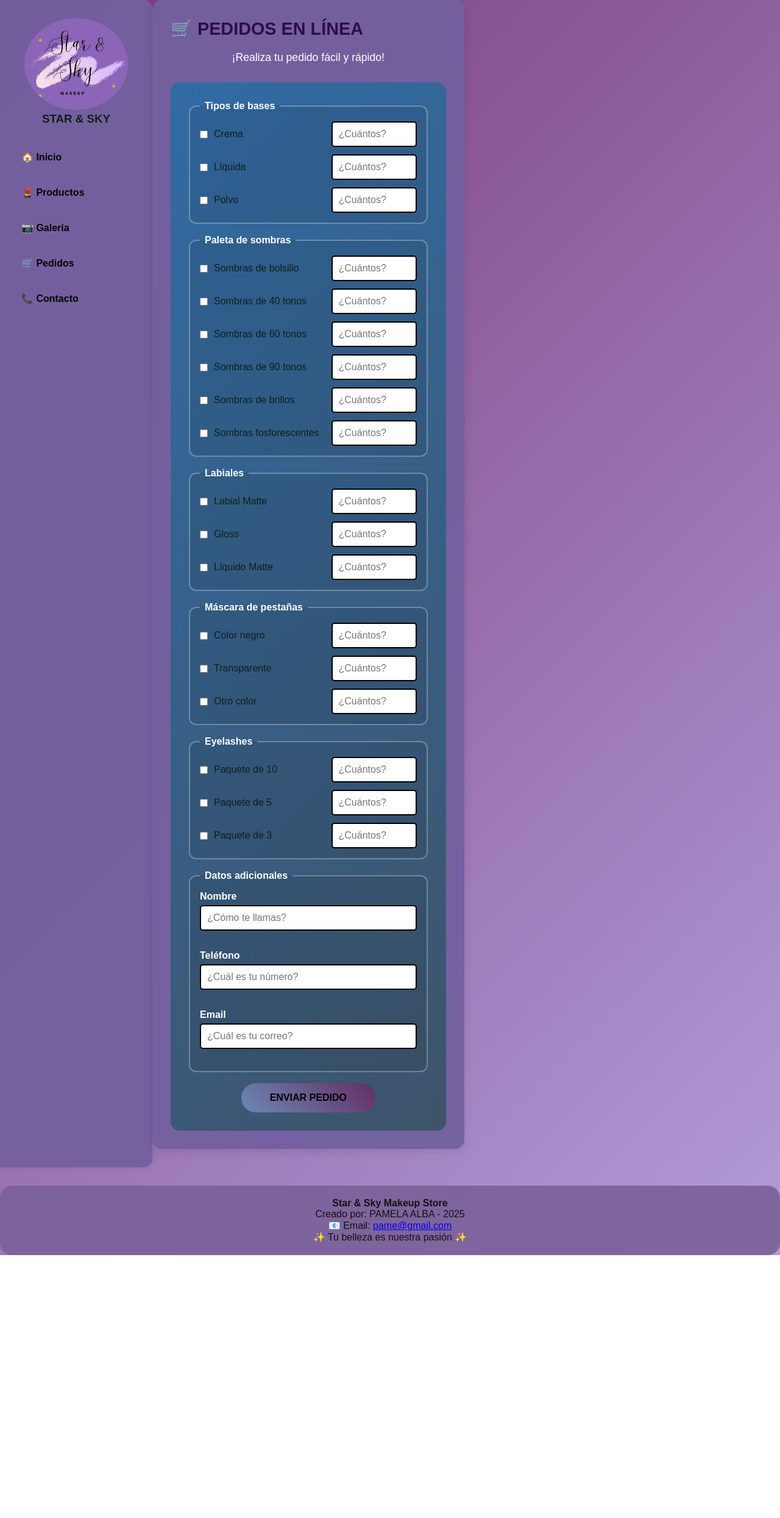
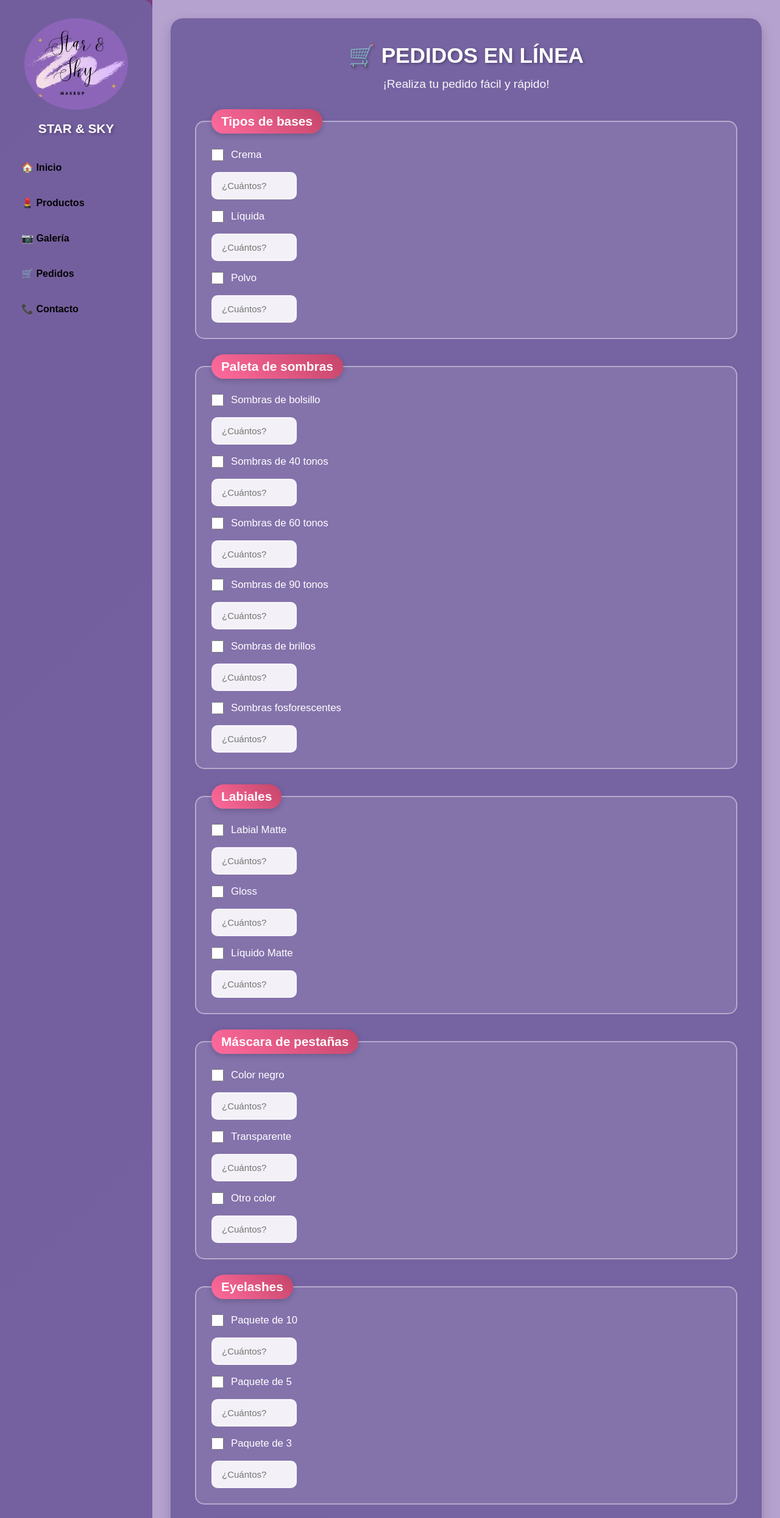
Before and after one commit to pamealba10/shop-star, a plain HTML site: page pedidos.html in a window 1280 px wide. Shown: the top 2489 px of the page at 61% size. Before the commit the page ends 2058 px from the top, so only its background shows below. Drawn offline with Linux system fonts and the light colour scheme.

Commit message:
cambios en las paginas

```diff
--- a/contacto.css
+++ b/contacto.css
@@ -73,7 +73,7 @@ body {
 }
 
 .content-section {
-    background: rgba(255, 255, 255, 0.95);
+    background: rgba(223, 217, 229, 0.95);
     border-radius: 15px;
     padding: 40px;
     margin-bottom: 30px;
@@ -83,7 +83,7 @@ body {
 }
 
 .content-section h2 {
-    color: #7a3b7a;
+    color: #6c166c;
     margin-bottom: 30px;
     font-size: 2em;
     text-align: center;
@@ -95,7 +95,7 @@ table {
     width: 100%;
     border-collapse: collapse;
     margin: 20px 0;
-    background: white;
+    background: rgb(111, 157, 188);
     border-radius: 10px;
     overflow: hidden;
     box-shadow: 0 3px 10px rgba(0,0,0,0.1);
@@ -123,12 +123,12 @@ tr:hover {
 }
 
 td strong {
-    color: #7a3b7a;
+    color: #4f1866;
     font-size: 1.1em;
 }
 
 td a {
-    color: #9b59b6;
+    color: #8643a1;
     text-decoration: none;
     font-weight: 600;
     transition: color 0.3s ease;
--- a/pedidos.css
+++ b/pedidos.css
@@ -1,4 +1,4 @@
-/*  Estos son los estilos de la página principal */
+/* Estilos para la página de Pedidos */
 
 * {
     margin: 0;
@@ -31,18 +31,11 @@
     margin-bottom: 30px;
 }
 
-        .logo-icon {
-            width: 80px;
-            height: 80px;
-            background: linear-gradient(45deg, #ff6b9d, #c44569);
-            border-radius: 50%;
-            margin: 0 auto 10px;
-            display: flex;
-            align-items: center;
-            justify-content: center;
+.logo h3 {
     color: white;
-            font-size: 24px;
-            font-weight: bold;
+    margin-top: 15px;
+    font-size: 1.3em;
+    text-shadow: 2px 2px 4px rgba(0,0,0,0.3);
 }
 
 .menu ul {
@@ -69,76 +62,288 @@
     transform: translateX(5px);
 }
 
+/* Contenido principal */
+.main-content {
+    flex: 1;
+    padding: 30px;
+    overflow-y: auto;
+    display: flex;
+    flex-direction: column;
+    align-items: center;
+}
 
+.content-section {
+    background: rgba(115, 96, 160, 0.95);
+    border-radius: 20px;
+    padding: 40px;
+    margin-bottom: 30px;
+    box-shadow: 0 8px 20px rgba(0,0,0,0.2);
+    width: 100%;
+    max-width: 1200px;
+}
 
-/* Estilos específicos para el formulario de pedidos */
+.content-section h2 {
+    color: white;
+    margin-bottom: 15px;
+    font-size: 2.2em;
+    text-align: center;
+    text-shadow: 2px 2px 4px rgba(0,0,0,0.3);
+}
 
 .section-intro {
     text-align: center;
-  font-size: 1.1em;
-  margin-bottom: 20px;
-  color: #fff;
+    font-size: 1.2em;
+    margin-bottom: 30px;
+    color: rgba(255, 255, 255, 0.95);
+}
+
+/* Formulario de pedidos */
+.form-section {
+    background: transparent;
+    padding: 0;
+}
+
+.order-form {
+    width: 100%;
 }
 
 .order-form fieldset {
-  border: 2px solid rgba(255, 255, 255, 0.3);
-  border-radius: 12px;
-  padding: 16px;
-  margin-bottom: 18px;
-  background: rgba(0, 0, 0, 0.08);
+    border: 2px solid rgba(255, 255, 255, 0.4);
+    border-radius: 15px;
+    padding: 25px;
+    margin-bottom: 25px;
+    background: rgba(255, 255, 255, 0.1);
+    backdrop-filter: blur(10px);
+    transition: all 0.3s ease;
+}
+
+.order-form fieldset:hover {
+    background: rgba(255, 255, 255, 0.15);
+    border-color: rgba(255, 255, 255, 0.6);
+    transform: translateY(-2px);
+    box-shadow: 0 5px 15px rgba(0,0,0,0.2);
 }
 
 .order-form legend {
-  padding: 0 8px;
+    padding: 8px 16px;
     font-weight: 700;
-  color: #ffffff;
+    font-size: 1.3em;
+    color: white;
+    background: linear-gradient(45deg, #ff6b9d, #c44569);
+    border-radius: 20px;
+    box-shadow: 0 3px 10px rgba(0,0,0,0.2);
 }
 
 .form-grid {
     display: grid;
-  grid-template-columns: 1fr 140px;
-  gap: 12px 20px;
+    /* grid-template-columns: 1fr auto; */
+    gap: 18px 25px;
     align-items: center;
 }
 
 .item-row {
-  display: contents; /* permite que los hijos ocupen columnas de la grid */
+    display: contents;
 }
 
 .option {
     display: flex;
     align-items: center;
-  gap: 10px;
-}
-
-/* Ajustes de inputs para este formulario */
-.form-section input[type="number"] {
-  width: 140px;
-}
-
-.extra-data {
-  display: grid;
-  grid-template-columns: repeat(auto-fit, minmax(240px, 1fr));
     gap: 12px;
 }
 
+.option input[type="checkbox"] {
+    width: 20px;
+    height: 20px;
+    cursor: pointer;
+    accent-color: #ff6b9d;
+}
+
+.option label {
+    color: white;
+    font-size: 1.05em;
+    font-weight: 500;
+    cursor: pointer;
+    transition: color 0.3s ease;
+}
+
+.option:hover label {
+    color: #ffd1e0;
+}
+
+.order-form input[type="number"] {
+    width: 140px;
+    padding: 12px 15px;
+    border: 2px solid rgba(255, 255, 255, 0.3);
+    border-radius: 10px;
+    font-size: 15px;
+    background: rgba(255, 255, 255, 0.9);
+    transition: all 0.3s ease;
+}
+
+.order-form input[type="number"]:focus {
+    outline: none;
+    border-color: #ff6b9d;
+    background: white;
+    box-shadow: 0 0 10px rgba(255, 107, 157, 0.3);
+}
+
+/* Datos adicionales */
+.extra-data {
+    display: grid;
+    grid-template-columns: repeat(auto-fit, minmax(280px, 1fr));
+    gap: 20px;
+}
+
+.form-group {
+    display: flex;
+    flex-direction: column;
+    gap: 8px;
+}
+
 .form-group label {
-  color: #fff;
+    color: white;
+    font-weight: 600;
+    font-size: 1.05em;
 }
 
 .form-group input[type="text"],
 .form-group input[type="email"],
 .form-group input[type="number"] {
     width: 100%;
-  max-width: 420px;
+    padding: 14px 16px;
+    border: 2px solid rgba(255, 255, 255, 0.3);
+    border-radius: 10px;
+    font-size: 15px;
+    background: rgba(255, 255, 255, 0.9);
+    transition: all 0.3s ease;
 }
 
+.form-group input:focus {
+    outline: none;
+    border-color: #ff6b9d;
+    background: white;
+    box-shadow: 0 0 10px rgba(255, 107, 157, 0.3);
+}
+
+/* Botón de envío */
 .submit-row {
     display: flex;
     justify-content: center;
-  margin-top: 14px;
+    margin-top: 30px;
 }
 
 .submit-row button {
-  min-width: 220px;
+    min-width: 250px;
+    padding: 16px 40px;
+    background: linear-gradient(45deg, #ff6b9d, #c44569);
+    color: white;
+    border: none;
+    border-radius: 30px;
+    font-size: 1.1em;
+    font-weight: bold;
+    cursor: pointer;
+    box-shadow: 0 5px 15px rgba(0,0,0,0.3);
+    transition: all 0.3s ease;
+    text-transform: uppercase;
+    letter-spacing: 1px;
 }
+
+.submit-row button:hover {
+    transform: translateY(-3px);
+    box-shadow: 0 8px 20px rgba(0,0,0,0.4);
+    background: linear-gradient(45deg, #ff5589, #b03857);
+}
+
+.submit-row button:active {
+    transform: translateY(-1px);
+}
+
+/* Footer */
+.footer {
+    text-align: center;
+    padding: 25px;
+    background: rgba(115, 96, 160, 0.95);
+    border-radius: 20px;
+    margin-top: auto;
+    color: white;
+    width: 100%;
+    max-width: 1200px;
+    box-shadow: 0 5px 15px rgba(0,0,0,0.2);
+}
+
+.footer p {
+    margin: 8px 0;
+    font-size: 1em;
+}
+
+.footer a {
+    color: #ffd1e0;
+    text-decoration: none;
+    transition: color 0.3s ease;
+}
+
+.footer a:hover {
+    color: white;
+    text-decoration: underline;
+}
+
+/* Responsive para móviles */
+@media (max-width: 768px) {
+    .container {
+        flex-direction: column;
+    }
+
+    .sidebar {
+        width: 100%;
+        border-radius: 0;
+    }
+
+    .main-content {
+        padding: 20px;
+    }
+
+    .content-section {
+        padding: 25px 20px;
+    }
+
+    .content-section h2 {
+        font-size: 1.8em;
+    }
+
+    .order-form fieldset {
+        padding: 20px 15px;
+    }
+
+    .form-grid {
+        grid-template-columns: 1fr;
+        gap: 12px;
+    }
+
+    .order-form input[type="number"] {
+        width: 100%;
+    }
+
+    .extra-data {
+        grid-template-columns: 1fr;
+    }
+}
+
+@media (max-width: 520px) {
+    .content-section {
+        padding: 20px 15px;
+    }
+
+    .content-section h2 {
+        font-size: 1.5em;
+    }
+
+    .order-form legend {
+        font-size: 1.1em;
+        padding: 6px 12px;
+    }
+
+    .submit-row button {
+        width: 100%;
+        min-width: auto;
+    }
+}
--- a/pedidos.html
+++ b/pedidos.html
@@ -33,10 +33,8 @@
             </nav>
         </aside>
 
-
-
- <!-- Realizar pedido -->
-
+        <!-- Contenido principal -->
+        <main class="main-content">
             <section id="pedidos" class="content-section">
         <h2>🛒 PEDIDOS EN LÍNEA</h2>
         <p class="section-intro">¡Realiza tu pedido fácil y rápido!</p>
@@ -240,27 +238,15 @@
             </form>
         </div>
     </section>
-    </div>
 
-
-    <!-- más opciones de formlario -->
-
-     <!--Entrada de texto simple <input type="text" name="txt"><br>
-        Campo para contraseñas <input type="password" name="pass"><br>
-        Campo para email <input type="email" name="email"><br>
-        Campo para números <input type="number" name="num"><br>
-        Campo tipo Radio <input type="radio" name="rad">A <input type="radio" name="rad">B <input type="radio" name="rad">C<br>
-        Campo tipo Checkbox <input type="checkbox" name="chk">A <input type="checkbox" name="chk">B <input type="checkbox" name="chk">C<br>
-        Campo para archivos <input type="file" name="arch"><br><br>
-        Campo para enviar <input type="submit" value="Enviar"><br> -->
-
-
-            <footer>
+    <footer class="footer">
         <p><strong>Star & Sky Makeup Store</strong></p>
         <p>Creado por: PAMELA ALBA - 2025</p>
         <p>📧 Email: <a href="mailto:pame@gmail.com">pame@gmail.com</a></p>
         <p>✨ Tu belleza es nuestra pasión ✨</p>
     </footer>
+</main>
+</div>
 
 
 </body>
```
Also changed, not shown: contacto.html (+1 -1 lines), galeria.css (+16 -5 lines), galeria.html (+1 -0 lines), img/base.png (added). Lines whose indentation alone changed are shown as unchanged.
